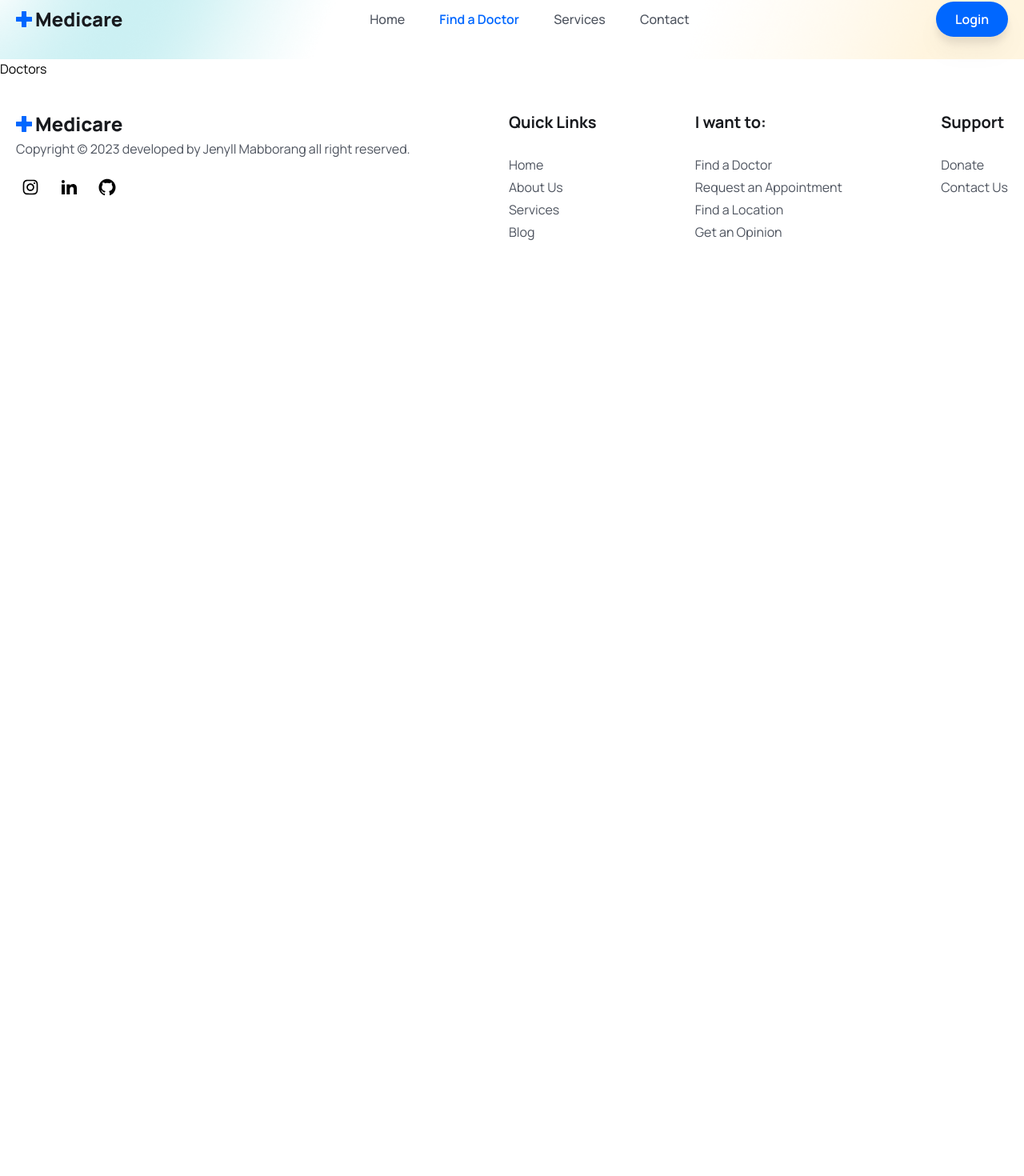
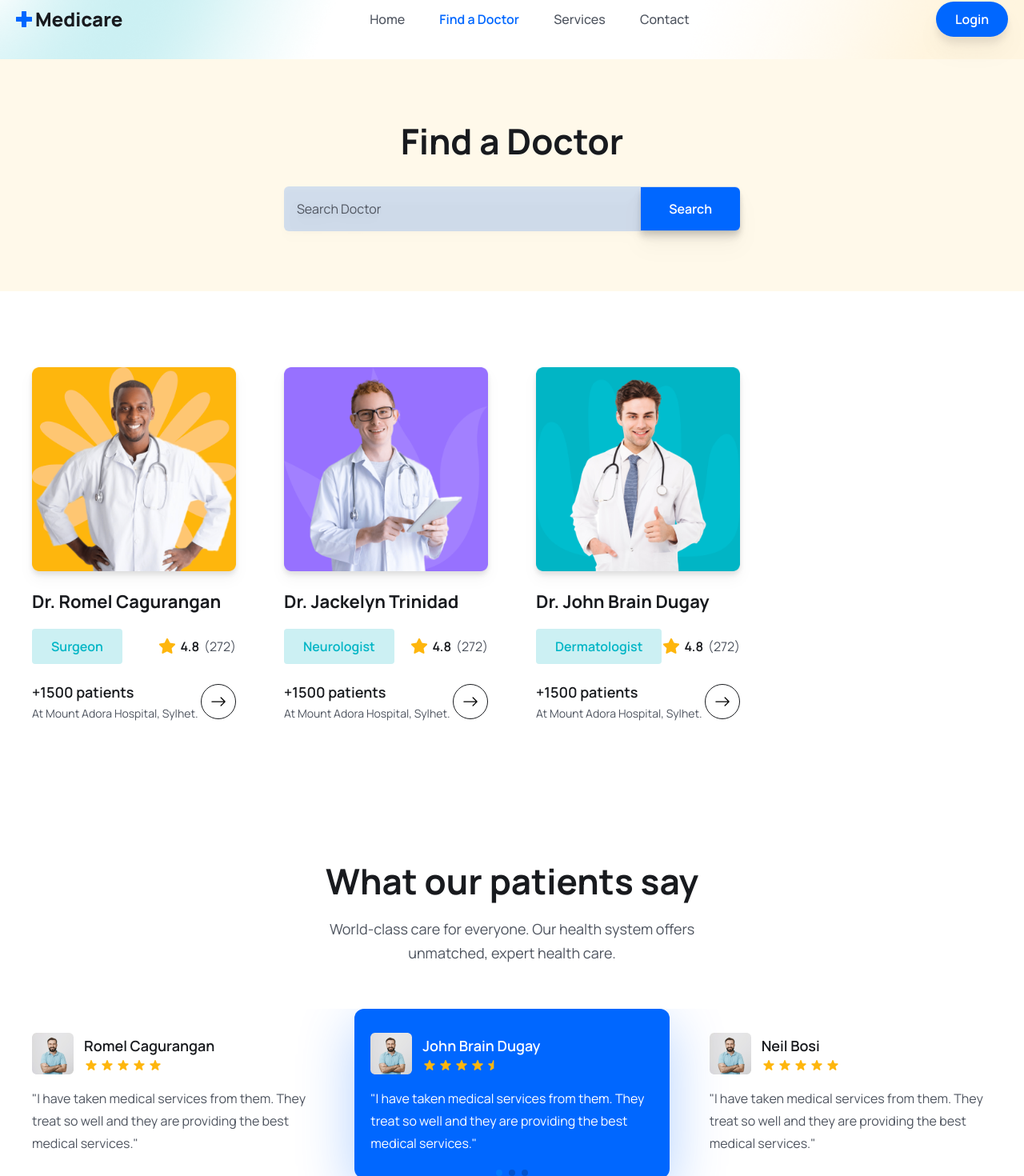
Before and after one commit to Jennovator/Medicare-Booking, a React (Vite) app in the folder client/: page /doctors in a window 1280 px wide. Shown: the part 26-1496 px from the top of the page at 80% size. Before the commit the page ends 800 px from the top, so only its background shows below. Built offline with nearby package versions, Linux system fonts and the light colour scheme; the HTML template or start-up script is replaced by a standard one.

Commit message:
#Update: added content for doctors page

```diff
--- a/client/src/pages/Doctors/Doctors.jsx
+++ b/client/src/pages/Doctors/Doctors.jsx
@@ -1,8 +1,52 @@
 import React from 'react';
+import DoctorCard from '../../components/Doctors/DoctorCard';
+import { doctors } from '../../constants';
+import { Testimonial } from '../../components';
 
 const Doctors = () => {
   return (
-    <div>Doctors</div>
+    <>
+      <section className='bg-[#fff9ea]'>
+        <div className="container text-center">
+          <h2 className='heading'> Find a Doctor</h2>
+          <div className='max-w-[570px] mt-[30px] mx-auto bg-[#0066ff2c] rounded-md flex items-center justify-between drop-shadow-lg'>
+            <input
+              type='search'
+              className='py-4 pl-4 bg-transparent w-full focus:outline-none cursor-pointer placeholder:text-textColor'
+              placeholder='Search Doctor'
+            />
+            <button className='btn mt-0 rounded-[0px] rounded-r-md'>Search</button>
+          </div>
+        </div>
+      </section>
+
+      <section>
+        <div className="container">
+          <div className='grid grid-cols-1 sm:grid-cols-2 md:grid-cols-3 lg:grid-cols-4 gap-5'>
+            {
+              doctors.map((doctor, index) => (
+                <DoctorCard doctor={doctor} key={index} />
+              ))
+            }
+          </div>
+        </div>
+      </section>
+
+      <section>
+        <div className="container">
+          <div className='xl:w-[470px] mx-auto'>
+            <h2 className='heading text-center'>
+              What our patients say
+            </h2>
+            <p className='text__para text-center'>
+              World-class care for everyone. Our health system offers unmatched, expert health care.
+            </p>
+          </div>
+
+          <Testimonial />
+        </div>
+      </section>
+    </>
   )
 }
 
```
